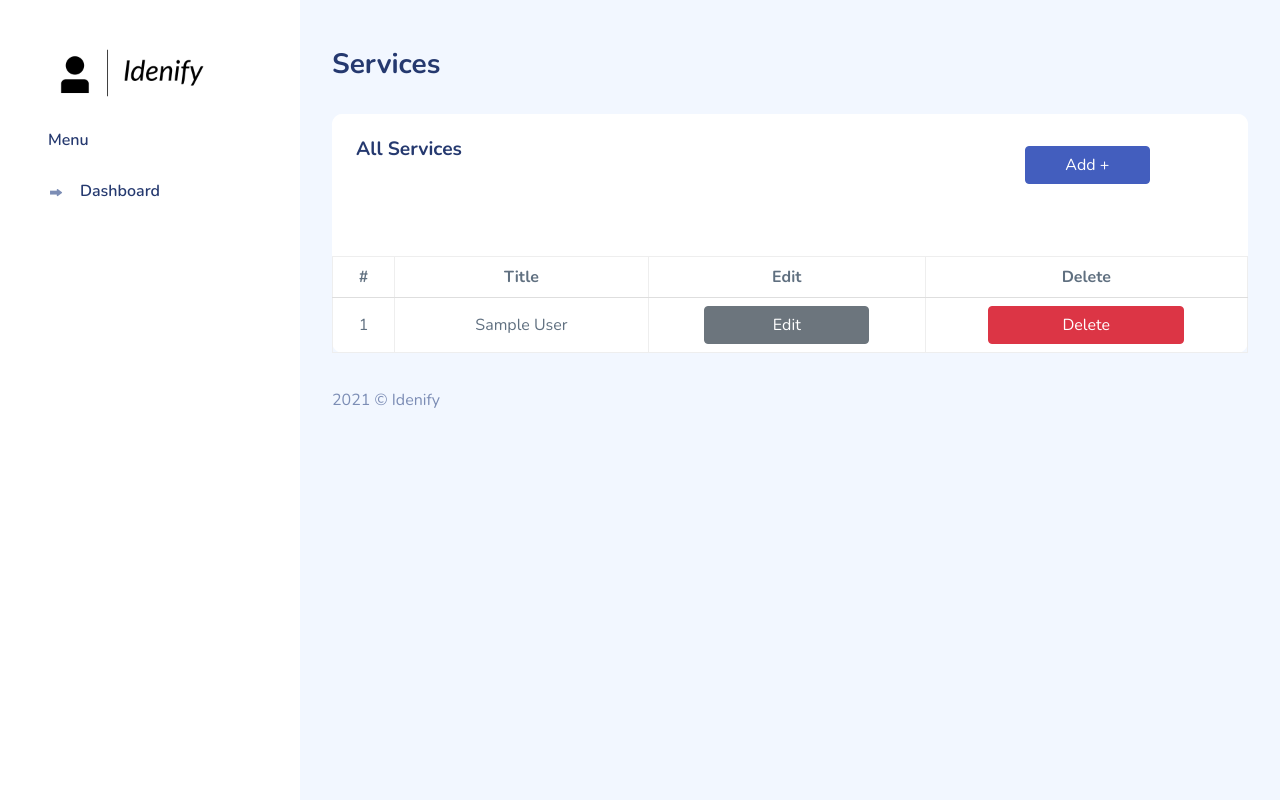
After one commit to SaadJamilAkhtar/Portfolio, a Django app: page /services in a window 1280 px wide. The commit adds this page. Run offline with Django 4.2, Linux system fonts and the light colour scheme; a user stored in the database is signed in; tables that the repository leaves empty hold one stand-in row (values such as "Sample post"); some libraries are stand-ins or nearby versions.

Commit message:
added services page

```diff
--- a/Main/forms.py
+++ b/Main/forms.py
@@ -32,3 +32,9 @@ class ProfileForm(forms.ModelForm):
                 'class': 'custom-file-input'
             })
         }
+
+
+class ServicesFom(forms.ModelForm):
+    class Meta:
+        model = Services
+        fields = '__all__'
--- a/Main/views.py
+++ b/Main/views.py
@@ -58,3 +58,15 @@ def resetProfile(request):
     Profile.objects.all().delete()
     Profile.objects.create()
     return redirect(reverse('dashboard'))
+
+
+@login_required()
+def services(request):
+    profile = Profile.objects.first()
+    all_services = profile.services.all()
+    data = {
+        'services': all_services,
+        'page_title': "Services",
+        'site_title': "Services"
+    }
+    return render(request, 'services.html', data)
--- a/Portfolio/urls.py
+++ b/Portfolio/urls.py
@@ -26,4 +26,5 @@ urlpatterns = [
                   path('login', login_, name='login'),
                   path('dashboard', dashboard, name='dashboard'),
                   path('profile/reset', resetProfile, name='reset-profile'),
+                  path('services', services, name='services'),
               ] + static(settings.MEDIA_URL, document_root=settings.MEDIA_ROOT)
--- a/templates/Main.html
+++ b/templates/Main.html
@@ -28,7 +28,7 @@
             <div class="sidebar-header">
                 <div class="d-flex justify-content-between">
                     <div class="logo">
-                        <a href="index.html"><img src="{% static 'assets/imgs/logo/logo.png' %}"
+                        <a href="{% url 'main' %}"><img src="{% static 'assets/imgs/logo/logo.png' %}"
                                                   style="height: 200px; margin-top: -70px; margin-bottom: -100px;"
                                                   alt="Logo" srcset=""></a>
                     </div>
@@ -42,7 +42,7 @@
                     <li class="sidebar-title">Menu</li>
 
                     <li class="sidebar-item {% block dashboard %} {% endblock %} ">
-                        <a href="index.html" class='sidebar-link'>
+                        <a href="{% url 'dashboard' %}" class='sidebar-link'>
                             <i class="bi bi-grid-fill"></i>
                             <span>Dashboard</span>
                         </a>
--- /dev/null
+++ b/templates/services.html
@@ -0,0 +1,65 @@
+{% extends 'Main.html' %}
+
+{% block body %}
+    <section class="section">
+        <div class="row" id="table-responsive">
+            <div class="col-12">
+                <div class="card">
+                    <div class="card-header">
+                        <div class="row">
+                            <div class=" col-sm-12 col-lg-9">
+                                <h4 class="card-title">All Services</h4>
+                            </div>
+                            <div class=" col-sm-12 col-lg-2 pt-2">
+                                <a href="" class="btn btn-primary btn-block">Add +</a>
+                            </div>
+                        </div>
+                    </div>
+                    <div class="card-content">
+                        <div class="card-body">
+
+                        </div>
+                        <div class="table-responsive ">
+                            <table class="table table-bordered mb-0">
+                                <thead>
+                                <tr>
+                                    <th scope="col" class="text-center">#</th>
+                                    <th scope="col" class="text-center">Title</th>
+                                    <th scope="col" class="text-center">Edit</th>
+                                    <th scope="col" class="text-center">Delete</th>
+                                </tr>
+                                </thead>
+                                <tbody>
+                                {% for service in services %}
+                                    <tr>
+                                        <td class="text-center">{{ service.id }}</td>
+                                        <td class="text-center">{{ service.name }}</td>
+                                        <td>
+                                            <div class="row">
+                                                <div class="col-2"></div>
+                                                <div class="col-sm-12 col-lg-8">
+                                                    <a href="" class="btn btn-secondary btn-block">Edit</a>
+                                                </div>
+                                                <div class="col-2"></div>
+                                            </div>
+                                        </td>
+                                        <td>
+                                            <div class="row">
+                                                <div class="col-2"></div>
+                                                <div class="col-sm-12 col-lg-8">
+                                                    <a href="" class="btn btn-danger btn-block">Delete</a>
+                                                </div>
+                                                <div class="col-2"></div>
+                                            </div>
+                                        </td>
+                                    </tr>
+                                {% endfor %}
+                                </tbody>
+                            </table>
+                        </div>
+                    </div>
+                </div>
+            </div>
+        </div>
+    </section>
+{% endblock %}
```
Also changed, not shown: notes.md (+2 -1 lines).
